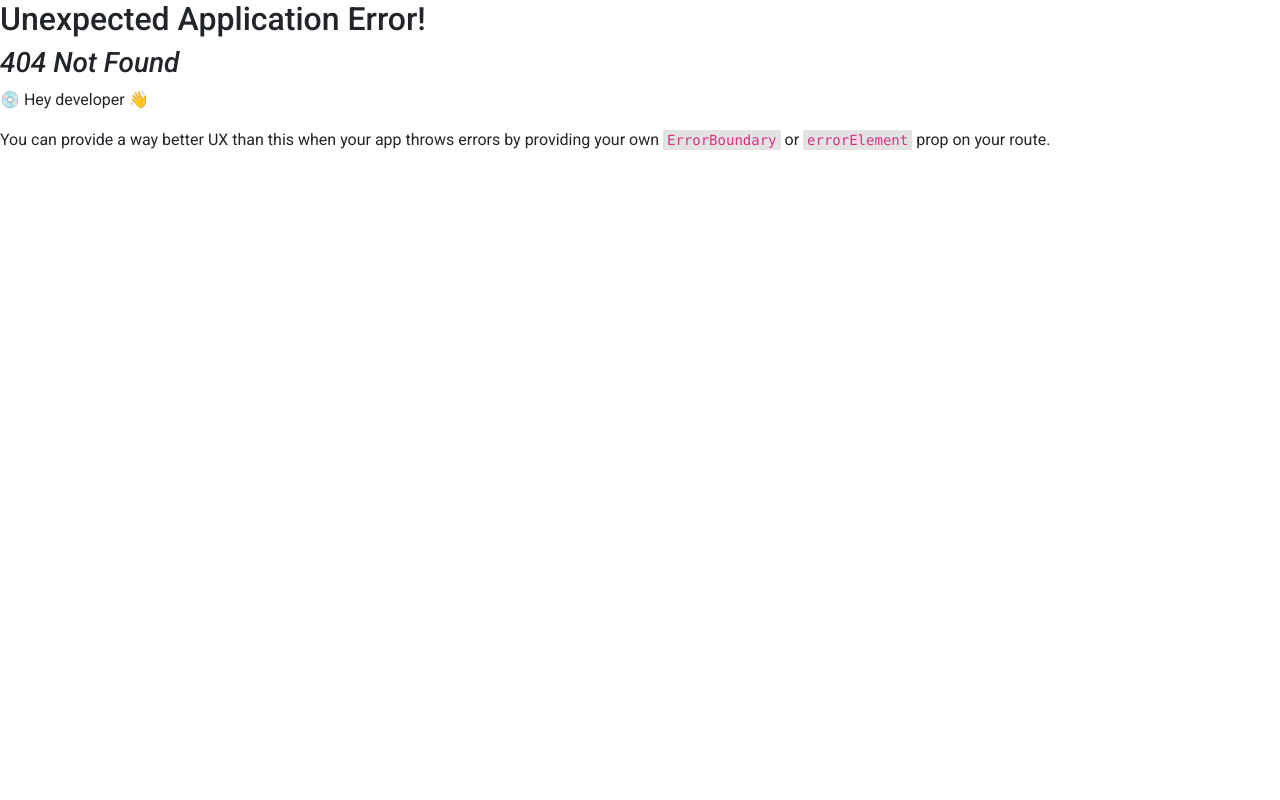
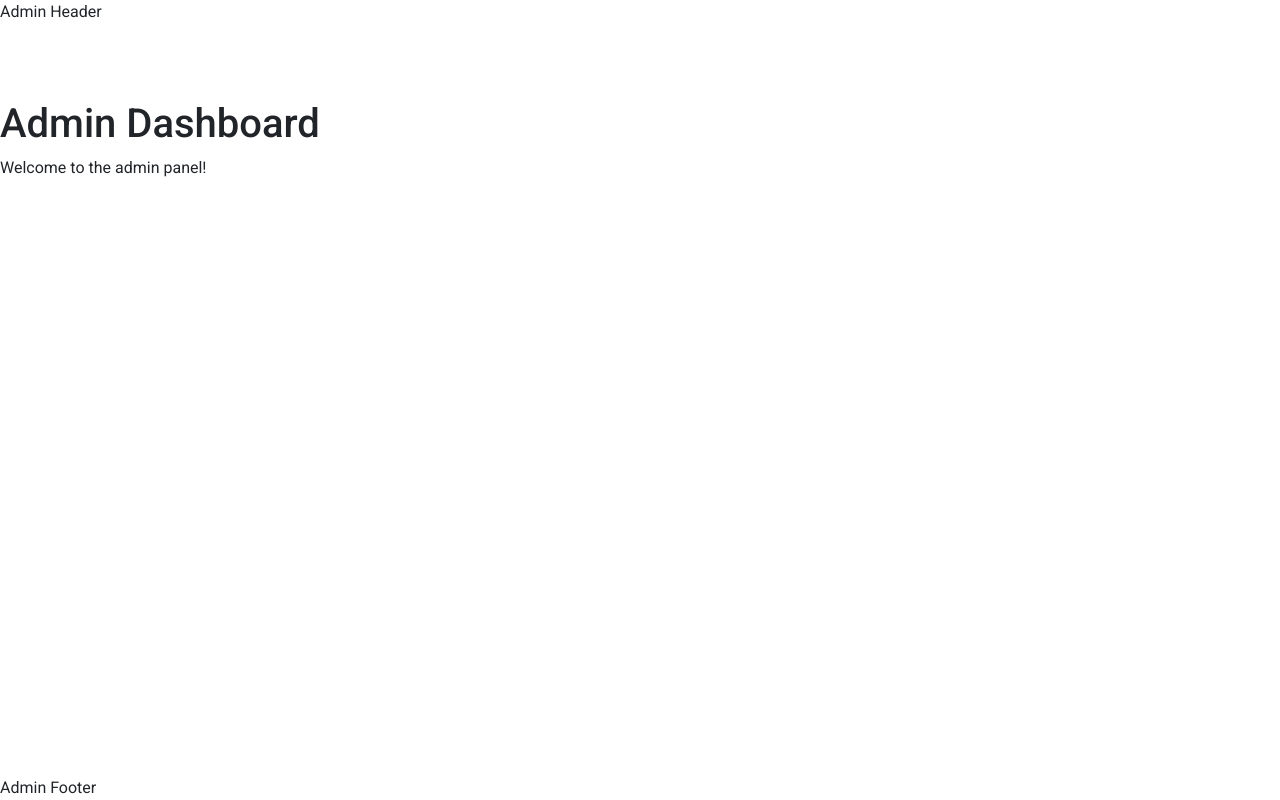
Before and after one commit to ngocthach07122004/Restaurant-website, a React (Create React App) app in the folder web/webFrontend/: page /admin in a window 1280 px wide. Before the commit this address had no page. Built offline with nearby package versions, Linux system fonts and the light colour scheme.

Commit message:
Adding basic admin components

```diff
--- a/web/webFrontend/src/Router/index.jsx
+++ b/web/webFrontend/src/Router/index.jsx
@@ -4,6 +4,16 @@ import Signin from "../pages/Signin";
 import Signup from "../pages/Signup";
 import Menu from "../pages/Menu";
 import DefaultLayout from "../layout/DefaultLayout";
+import AdminLayout from "../layout/Admin/AdminLayout";
+import AdminDashboard from "../pages/Admin/Dashboard";
+
+// const checkAdminAuth = async () => {
+//     const user = await fetch('/api/check-auth');
+//     if (!user || user.role !== 'admin') {
+//       throw new Error('Unauthorized');
+//     }
+//     return user;
+//   };
 
 const router = createBrowserRouter([
     {
@@ -15,20 +25,15 @@ const router = createBrowserRouter([
             {path: "signup/", element: <Signup />},
             {path: "menu/", element: <Menu />}
         ],
-        // element: <Home />
     },
-    // {
-    //     path: "signin/",
-    //     element: <Signin />
-    // },
-    // {
-    //     path: "signup/",
-    //     element: <Signup />
-    // },
-    // {
-    //     path: "menu/",
-    //     element: <Menu />
-    // },
+    {
+        path: "/admin/",
+        element: <AdminLayout />,
+        // loader: checkAdminAuth, // Secure admin routes
+        children: [
+            {index: true, element: <AdminDashboard />}
+        ]
+    }
 ]);
 
 export default router;
--- /dev/null
+++ b/web/webFrontend/src/layout/Admin/AdminFooter.jsx
@@ -0,0 +1,9 @@
+const AdminFooter = () => {
+    return (
+        <div>
+            Admin Footer
+        </div>
+    )
+}
+
+export default AdminFooter
--- /dev/null
+++ b/web/webFrontend/src/layout/Admin/AdminHeader.jsx
@@ -0,0 +1,7 @@
+const AdminHeader = () => {
+    return (
+        <div>Admin Header</div>
+    )
+}
+
+export default AdminHeader;
--- /dev/null
+++ b/web/webFrontend/src/layout/Admin/AdminLayout.jsx
@@ -0,0 +1,18 @@
+import React from 'react';
+import AdminHeader from './AdminHeader'
+import AdminFooter from './AdminFooter'; // Optional: Footer specific to admin
+import { Outlet } from 'react-router-dom';
+
+const AdminLayout = () => {
+  return (
+    <div className="d-flex flex-column min-vh-100">
+      <AdminHeader />
+      <main className="flex-grow-1" style={{ marginTop: '76px' }}>
+        <Outlet /> {/* Render admin pages here */}
+      </main>
+      <AdminFooter />
+    </div>
+  );
+};
+
+export default AdminLayout;
--- /dev/null
+++ b/web/webFrontend/src/pages/Admin/Dashboard/index.jsx
@@ -0,0 +1,10 @@
+const AdminDashboard = () => {
+    return (
+      <div>
+        <h1>Admin Dashboard</h1>
+        <p>Welcome to the admin panel!</p>
+      </div>
+    );
+  };
+
+  export default AdminDashboard;
```
